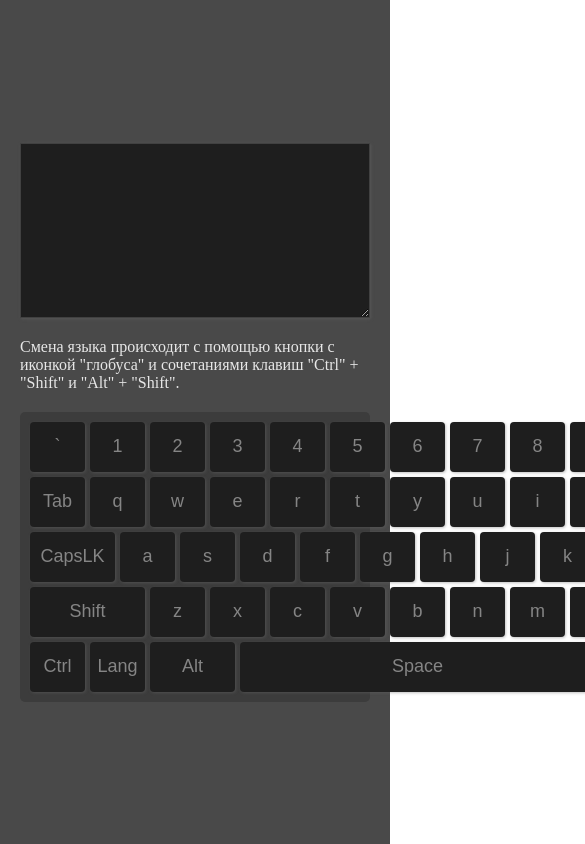
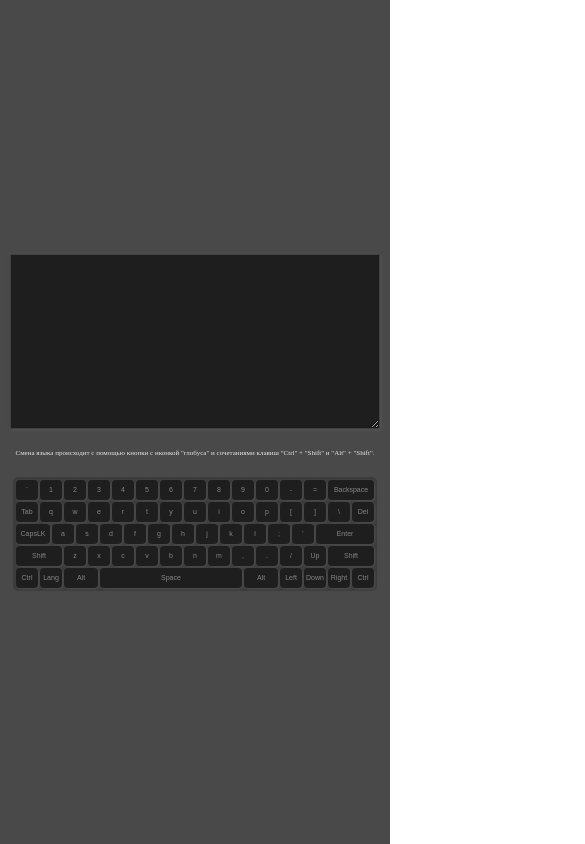
Before and after one commit to Pavel-Kuvshinov/Virtual-Keyboard, a website: page index.html in a window 390 px wide. Shown: the top 844 px of the page, 585 px wide, since content can reach past the window. Drawn offline with Linux system fonts and the light colour scheme.

Commit message:
feat: Add responsive styles

```diff
--- a/src/style.css
+++ b/src/style.css
@@ -14,6 +14,7 @@
   justify-content: center;
   padding: 20px;
   gap: 20px;
+  font-size: 18px;
 }
 
 .input_field {
@@ -53,11 +54,11 @@
   border-radius: 4px;
   grid-column: span 2;
   font-family: Arial, Helvetica, sans-serif;
-  font-size: 18px;
   -webkit-box-shadow: 1px 1px 3px 0px rgba(107, 107, 107, 0.41);
   -moz-box-shadow: 1px 1px 3px 0px rgba(107, 107, 107, 0.41);
   box-shadow: 1px 1px 3px 0px rgba(107, 107, 107, 0.41);
   transition: all .1s ease;
+  font-size: 18px;
 }
 
 .keyboard_key:hover {
@@ -91,3 +92,85 @@
 .keyboard_key-widest {
   grid-column: span 12;
 }
+
+@media (max-width: 970px) {
+
+  .main {
+    padding: 14px;
+    font-size: 14px;
+  }
+
+  .keyboard {
+    max-width: 736px;
+    grid-template-columns: repeat(30, 20px);
+    grid-template-rows: repeat(5, 40px);
+    grid-gap: 4px;
+  }
+
+  .keyboard_key {
+    font-size: 14px;
+  }
+}
+
+@media (max-width: 767px) {
+
+  .main {
+    padding: 10px;
+    font-size: 10px;
+  }
+
+  .keyboard {
+    padding: 5px;
+    max-width: 736px;
+    grid-template-columns: repeat(30, 15px);
+    grid-template-rows: repeat(5, 30px);
+    grid-gap: 3px;
+    font-size: 10px;
+  }
+
+  .keyboard_key {
+    font-size: 10px;
+  }
+}
+
+@media (max-width: 576px) {
+
+  .main {
+    padding: 10px;
+    font-size: 7px;
+  }
+
+  .keyboard {
+    padding: 3px;
+    max-width: 364px;
+    grid-template-columns: repeat(30, 10px);
+    grid-template-rows: repeat(5, 20px);
+    grid-gap: 2px;
+    font-size: 10px;
+  }
+
+  .keyboard_key {
+    font-size: 7px;
+  }
+}
+
+@media (max-width: 384px) {
+
+  .main {
+    padding: 10px;
+    font-size: 6px;
+  }
+
+  .keyboard {
+    padding: 3px;
+    max-width: 290px;
+    grid-template-columns: repeat(30, 7.5px);
+    grid-template-rows: repeat(5, 15px);
+    grid-gap: 2px;
+    font-size: 10px;
+  }
+
+  .keyboard_key {
+    font-size: 5px;
+  }
+}
```
